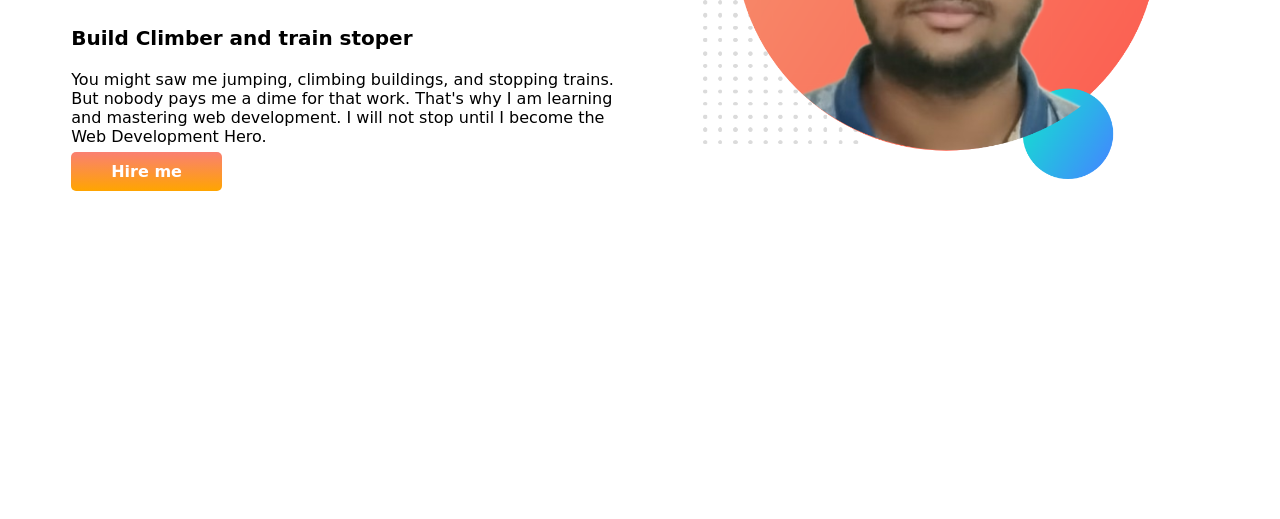
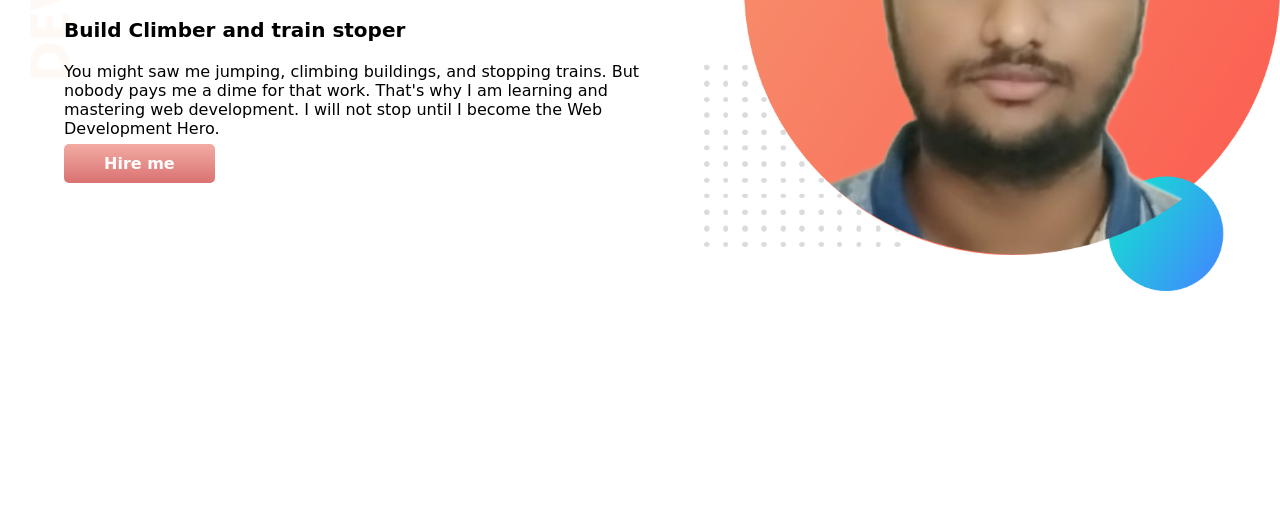
Before and after one commit to nasiffahim/demo-portfolio, a plain HTML site: page index.html in a window 1280 px wide. Shown: the part 281-800 px from the top of the page. Drawn offline with Linux system fonts and the light colour scheme; a web font is replaced by a local one.

Commit message:
added new features

```diff
--- a/index.html
+++ b/index.html
@@ -13,7 +13,7 @@
 </head>
 
 <body>
-    <section>
+    <section class="top-banner">
         <div class="half-width">
             <h1>Welcome to</h1>
             <h1><span class="org-clr">Peter Parker</span> World!!!</h1>
--- a/style.css
+++ b/style.css
@@ -1,5 +1,6 @@
 body {
     font-family: 'Moon Dance', cursive;
+    margin: 0%;
 }
 
 h1 {
@@ -24,15 +25,21 @@ section {
 }
 
 .half-width img {
-    width: 80%;
+    width: 100%;
 }
 
 .link-button {
     text-decoration: none;
-    background-image: linear-gradient(salmon, orange);
+    background-image: linear-gradient(rgb(242, 171, 163), rgb(218, 114, 114));
     color: white;
     font-weight: 800;
     padding: 10px 40px;
     border-radius: 5px;
 
 }
+
+.top-banner {
+    background-image: url(images/top-banner.png);
+    background-repeat: no-repeat;
+
+}
```
